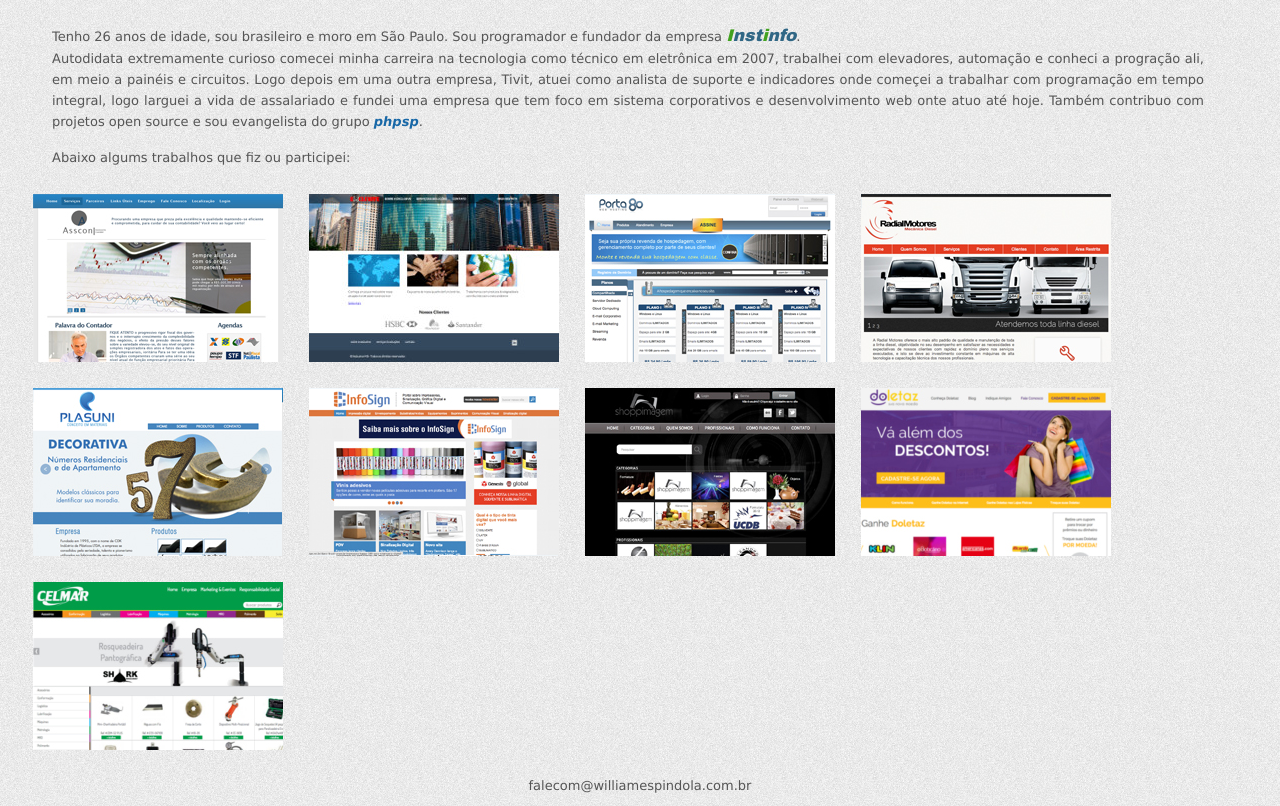
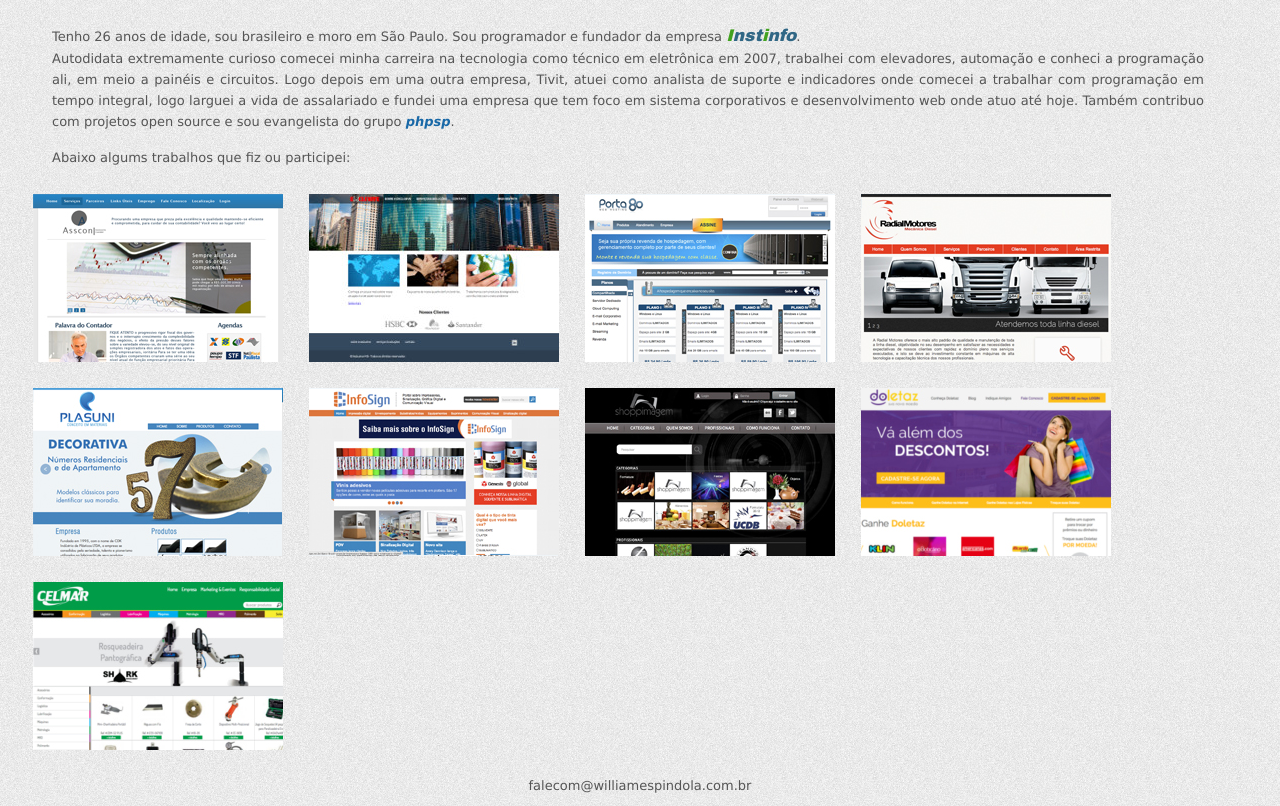
Before and after one commit to williamespindola/williamespindola, a plain HTML site: page index.html in a window 1280 px wide. Shown: the part 93-899 px from the top of the page. Drawn offline with Linux system fonts and the light colour scheme.

Commit message:
fix grammar

```diff
--- a/index.html
+++ b/index.html
@@ -48,11 +48,11 @@
 class="isecont">i</span>nfo</span></a>.</p>
             <p>Autodidata extremamente curioso comecei minha carreira na tecnologia como técnico em eletrônica
             em 2007, trabalhei com elevadores, automação e conheci a
-            progração ali, em meio a painéis e circuitos. Logo depois em uma outra empresa, Tivit, atuei como
-            analista de suporte e indicadores onde começei a trabalhar com
+            programação ali, em meio a painéis e circuitos. Logo depois em uma outra empresa, Tivit, atuei como
+            analista de suporte e indicadores onde comecei a trabalhar com
             programação em tempo integral, logo larguei a vida de assalariado e
             fundei uma empresa que tem foco em sistema corporativos e
-            desenvolvimento web onte atuo até hoje.
+            desenvolvimento web onde atuo até hoje.
             Também contribuo com projetos open source e sou evangelista do
             grupo <a href="http://phpsp.org.br/" class="phpsp-link">phpsp</a>.
             </p>
```
